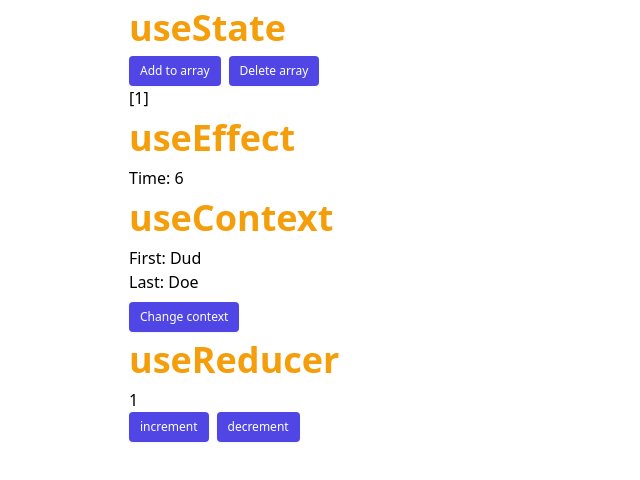
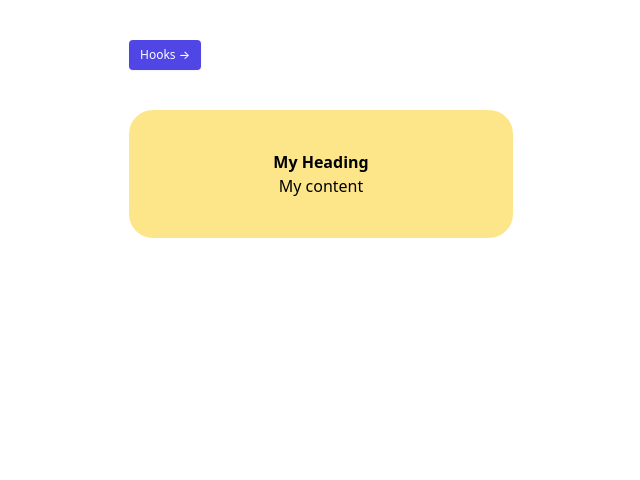
Before and after one commit to reyhannaufal/learn-react-ts, a React (Create React App) app: page / in a window 1280 px wide. Shown: the top 480 px of the page, without its empty margins (319-959 px from the left). Built offline with nearby package versions, Linux system fonts and the light colour scheme.

Commit message:
feat: add router for each pages

```diff
--- a/src/App.tsx
+++ b/src/App.tsx
@@ -1,16 +1,16 @@
-import { BrowserRouter as Router, Route } from "react-router-dom";
+import { BrowserRouter as Router, Route, Switch } from "react-router-dom";
 
 import Home from "./pages/Home";
 import Hooks from "./pages/Hooks";
 
 function App() {
   return (
-    <>
-      <Router>
-        <Route path="/" component={Home} />
-        <Route path="/hooks" component={Hooks} />
-      </Router>
-    </>
+    <Router>
+      <Switch>
+        <Route exact path="/" component={Home} />
+        <Route exact path="/hooks" component={Hooks} />
+      </Switch>
+    </Router>
   );
 }
 
--- a/src/pages/Home.tsx
+++ b/src/pages/Home.tsx
@@ -1,22 +1,51 @@
-import TextHeading from "../components/layout/TextHeading";
-import UseContextComponent from "../components/UseContextComponent";
-import UseEffectComponent from "../components/UseEffectComponent";
-import UseReducerComponent from "../components/UseReducerComponent";
-import UseStateComponent from "../components/useStateComponent";
+/* eslint-disable @typescript-eslint/no-unused-vars */
+
+import { Link } from "react-router-dom";
+import Button from "../components/layout/Button";
+
+//conventional props
+function Heading({ title }: { title: string }) {
+  return <h1>{title}</h1>;
+}
+
+//container class
+function HeadingWithContent({
+  children,
+}: {
+  children: React.ReactNode;
+}): React.ReactElement | null {
+  return <div>{children}</div>;
+}
+
+const defaultContainerProps = {
+  heading: <strong>My Heading</strong>,
+};
+//default props
+type ContainerProps = {
+  children: React.ReactNode;
+} & typeof defaultContainerProps;
+function Container({ children, heading }: ContainerProps): React.ReactElement {
+  return (
+    <section className="bg-yellow-200 text-center rounded-3xl mt-10 py-10">
+      <h1>{heading}</h1>
+      {children}
+    </section>
+  );
+}
+Container.defaultProps = defaultContainerProps;
 
 export default function Home() {
   return (
-    <main className="max-w-sm mx-auto">
-      <section>
-        <TextHeading text="useState" />
-        <UseStateComponent />
-        <TextHeading text="useEffect" />
-        <UseEffectComponent />
-        <TextHeading text="useContext" />
-        <UseContextComponent />
-        <TextHeading text="useReducer" />
-        <UseReducerComponent />
-      </section>
+    <main
+      className="max-w-sm mx-auto pt-10
+    "
+    >
+      <Link to="/hooks">
+        <Button text={"Hooks →"} />
+      </Link>
+      <Container>
+        <p>My content</p>
+      </Container>
     </main>
   );
 }
--- a/src/pages/Hooks.tsx
+++ b/src/pages/Hooks.tsx
@@ -1,3 +1,6 @@
+import { Link } from "react-router-dom";
+import Button from "../components/layout/Button";
+import TextHeading from "../components/layout/TextHeading";
 import UseContextComponent from "../components/UseContextComponent";
 import UseEffectComponent from "../components/UseEffectComponent";
 import UseReducerComponent from "../components/UseReducerComponent";
@@ -5,15 +8,21 @@ import UseStateComponent from "../components/useStateComponent";
 
 export default function Hooks() {
   return (
-    <div className="App">
-      <h1>useState</h1>
-      <UseStateComponent />
-      <h1>UseEffect</h1>
-      <UseEffectComponent />
-      <h1>useContext</h1>
-      <UseContextComponent />
-      <h1>useReducer</h1>
-      <UseReducerComponent />
-    </div>
+    <main className="max-w-sm mx-auto pt-10">
+      <section>
+        <Link to="/">
+          <Button text={"Home ←"} />
+        </Link>
+
+        <TextHeading text="useState" />
+        <UseStateComponent />
+        <TextHeading text="useEffect" />
+        <UseEffectComponent />
+        <TextHeading text="useContext" />
+        <UseContextComponent />
+        <TextHeading text="useReducer" />
+        <UseReducerComponent />
+      </section>
+    </main>
   );
 }
```
